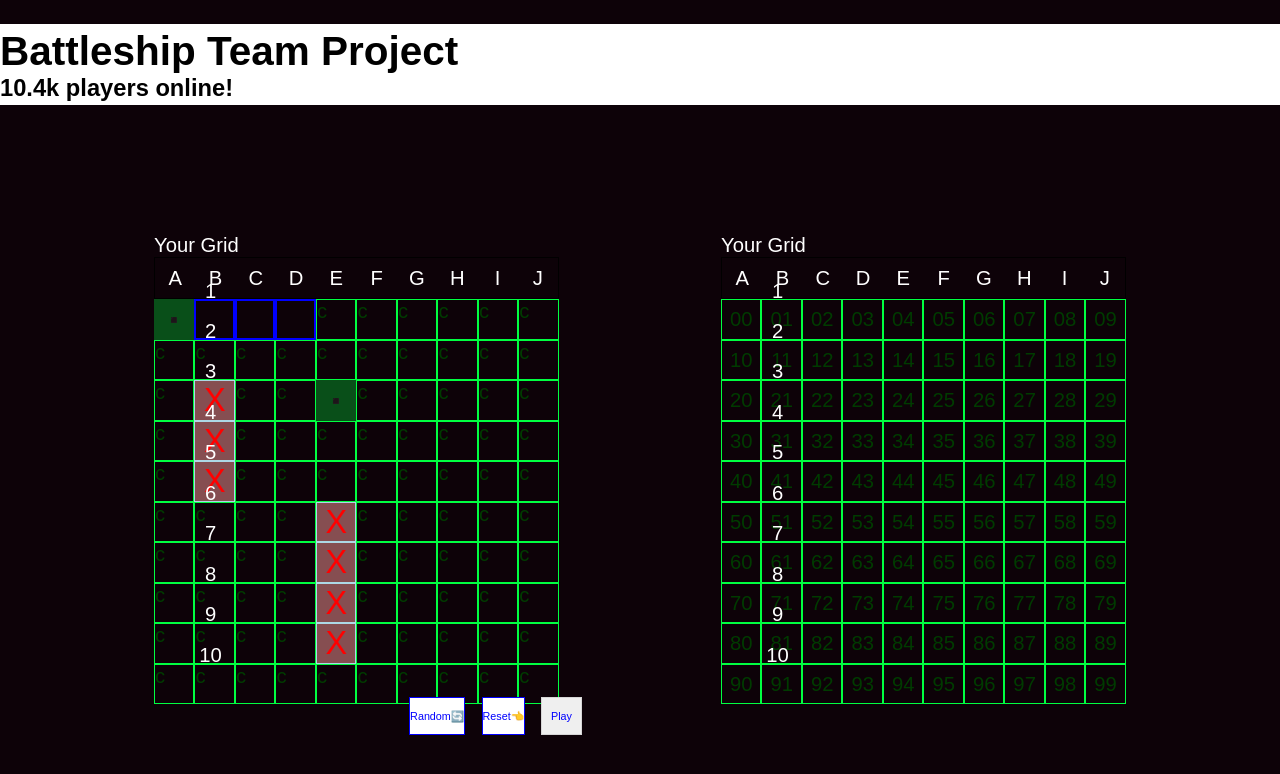
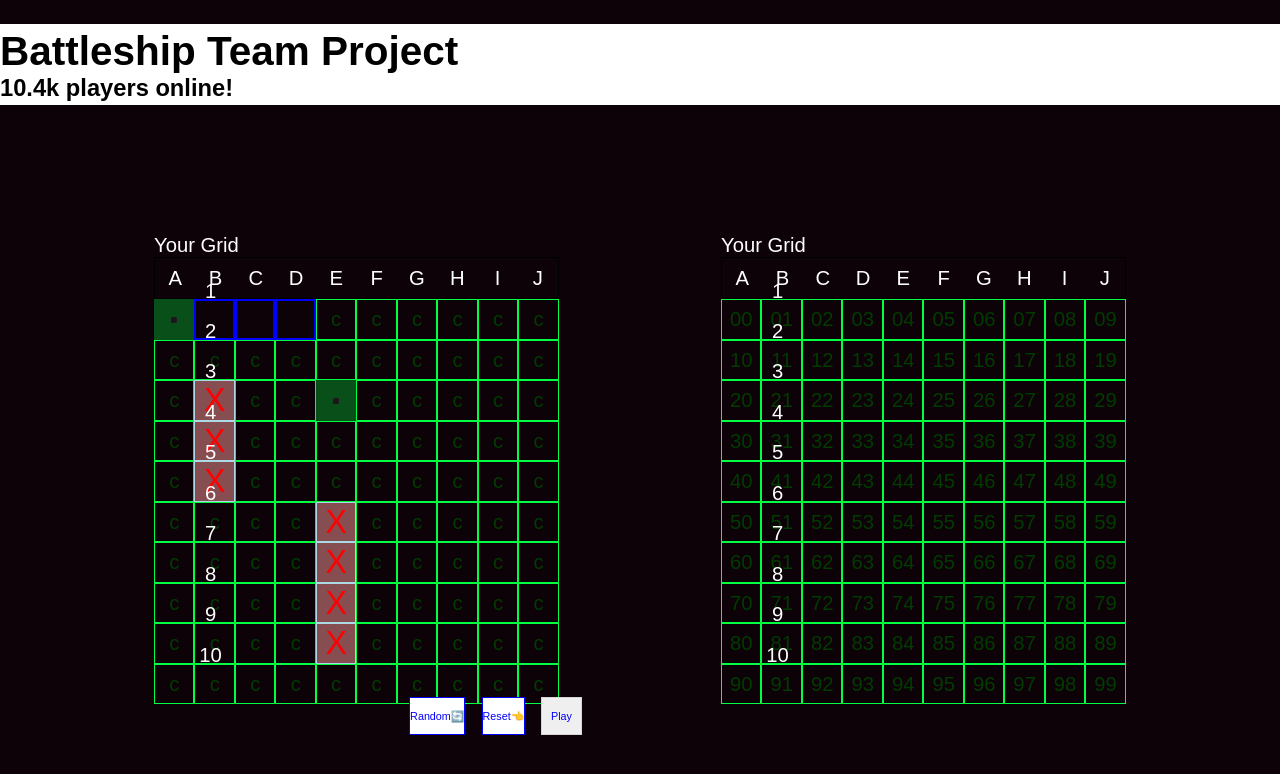
Before and after one commit to dor29494/Battleship_Team_Project, a React (Create React App) app in the folder client-side/Client_dor/: page / in a window 1280 px wide. Shown: the top 774 px of the page. Built offline with nearby package versions, Linux system fonts and the light colour scheme.

Commit message:
hover ui

```diff
--- a/client-side/Client_dor/src/view/UserGrid.jsx
+++ b/client-side/Client_dor/src/view/UserGrid.jsx
@@ -3,7 +3,7 @@ import styled from "styled-components"
 import { BsContext } from "../stateManager/stateManager"
 // Last update - Dor
 const Pixel = (props) => {
-    let properties = props
+    let properties = props;
     // return <h1>none</h1>
     if (properties.status === 'SEA') {
         return (
@@ -54,7 +54,6 @@ const UserGrid = () => {
             <Grid>
                 {grid_array.map((xArr, Xindex) => xArr.map((yArr, Yindex) => <Pixel id={Xindex} value={Yindex} key={`g${Yindex}`} onClick={() => { show(Xindex, Yindex) }} status={pixelStatus(Xindex, Yindex)}></Pixel>))}
             </Grid>
-
         </Wrapper>
     )
 }
@@ -136,6 +135,13 @@ const Regularsquare = styled.div`
   border-color: #00FF41;
   width: 50px;
   height: 50px;
+  :hover {
+    background: #00FF41;
+    opacity: 0.5;
+  }
+  display: flex;
+  justify-content: center;
+  align-items: center;
 `;
 
 const Misshit = styled.div`
```
Also changed, not shown: 1 other file (tests, documents, lock files or other folders).
